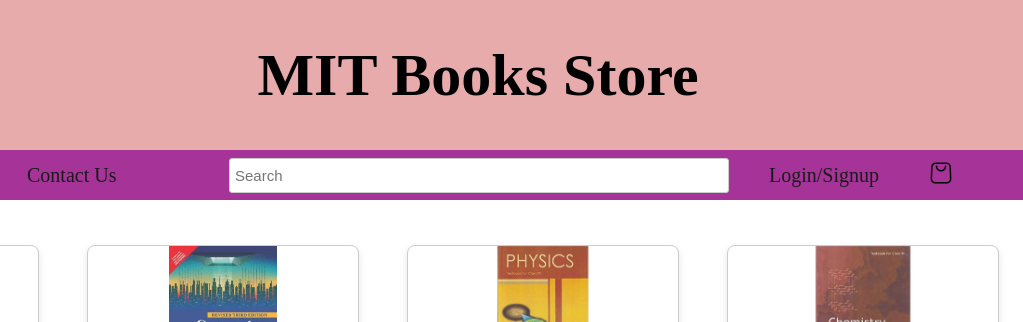
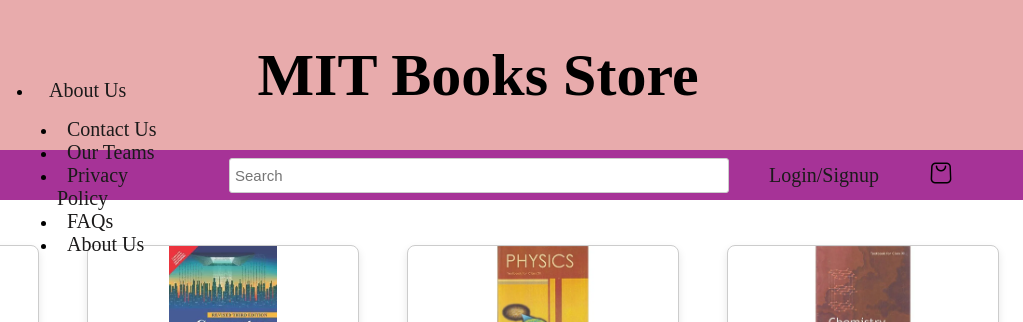
Before and after one commit to tech2manish/college-project, a plain HTML site: page index.html in a window 1280 px wide. Shown: the top 322 px of the page, 257-1280 px from the left. Drawn offline with Linux system fonts and the light colour scheme; files whose address does not match are found by name.

Commit message:
Update index.html

```diff
--- a/index.html
+++ b/index.html
@@ -4,7 +4,7 @@
 <head>
   <meta charset="UTF-8">
   <meta name="viewport" content="width=device-width, initial-scale=1.0">
-  <title>MIT Books Store</title>
+  <title>MIT Books Store | Home</title>
   <link rel="stylesheet" href="style.css">
 
 </head>
@@ -19,9 +19,18 @@
   <nav>
     <div class="left-nav">
       <a href="#" id="toggleButton"><img src="/Photos/menu.png" alt="menu"></a>
-      <a href="index.html" >Home</a>
+      <a href="index.html">Home</a>
       <a href="#" id="showProduct">Catalogue</a>
-      <a href="contact-us.html">Contact Us</a>
+      <li>
+        <a href="#">About Us</a>
+        <ul>
+          <li><a href="contact-us.html">Contact Us</a></li>
+          <li><a href="our-teams.html">Our Teams</a></li>
+          <li><a href="privacy-policy.html">Privacy Policy</a></li>
+          <li><a href="faqs.html">FAQs</a></li>
+          <li><a href="about-us.html">About Us</a></li>
+        </ul>
+      </li>
     </div>
     <div class="right-nav">
       <input type="search" name="search" id="searchInput" oninput="filterCards()" placeholder="Search">
@@ -37,7 +46,7 @@
       <p><input type="checkbox">English</p>
       <p><input type="checkbox">Hindi</p>
       <h3>Price:</h3>
-      <input  type="range" >
+      <input type="range">
 
     </div>
 
@@ -213,7 +222,8 @@
 
   <!-- footer section of the main page  -->
   <footer>
-    <h4>&#169;2024 MIT Books Store. All rights reserved | <a href="contact-us.html">Contact Us</a> | <a href="privacy-policy.html">Privacy Policy</a> | <a href="faqs.html">FAQs</a></h4>
+    <h4>&#169;2024 MIT Books Store. All rights reserved | <a href="contact-us.html">Contact Us</a> | <a
+        href="privacy-policy.html">Privacy Policy</a> | <a href="faqs.html">FAQs</a></h4>
   </footer>
 
 
```
